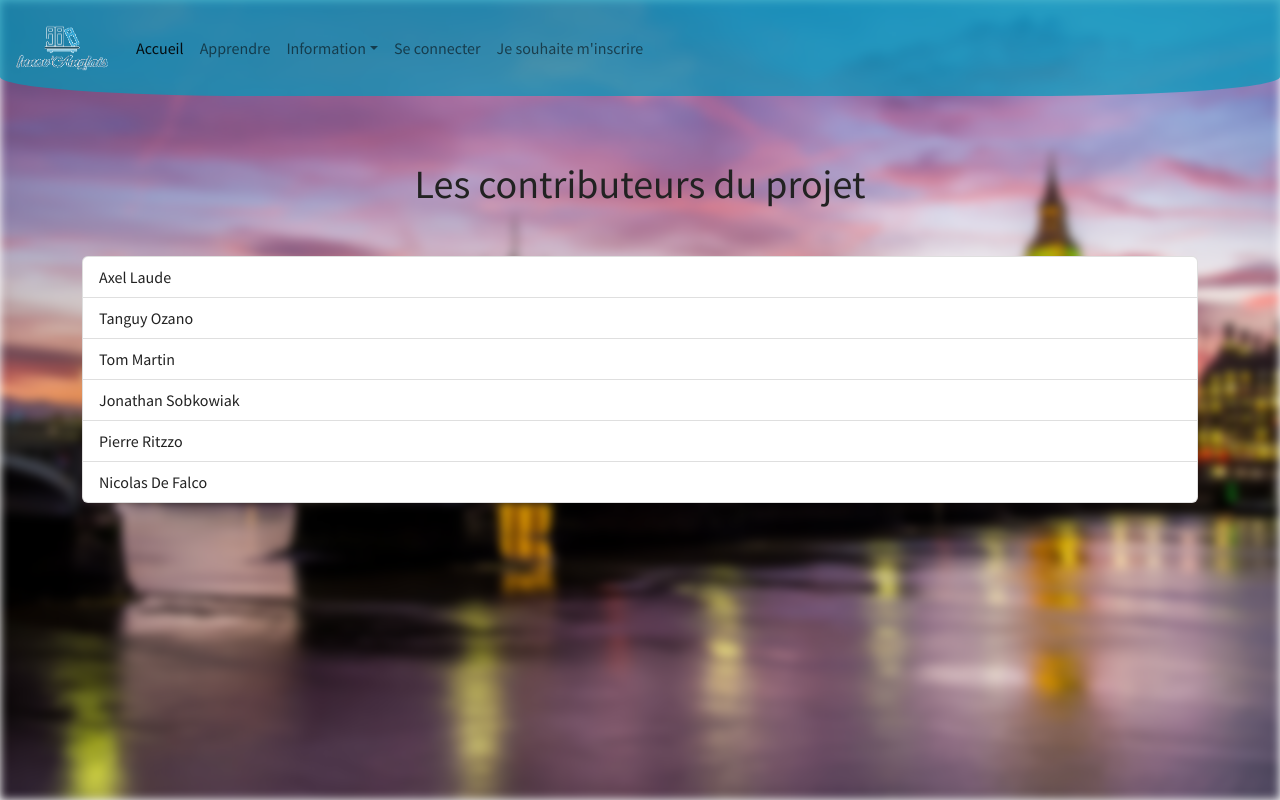
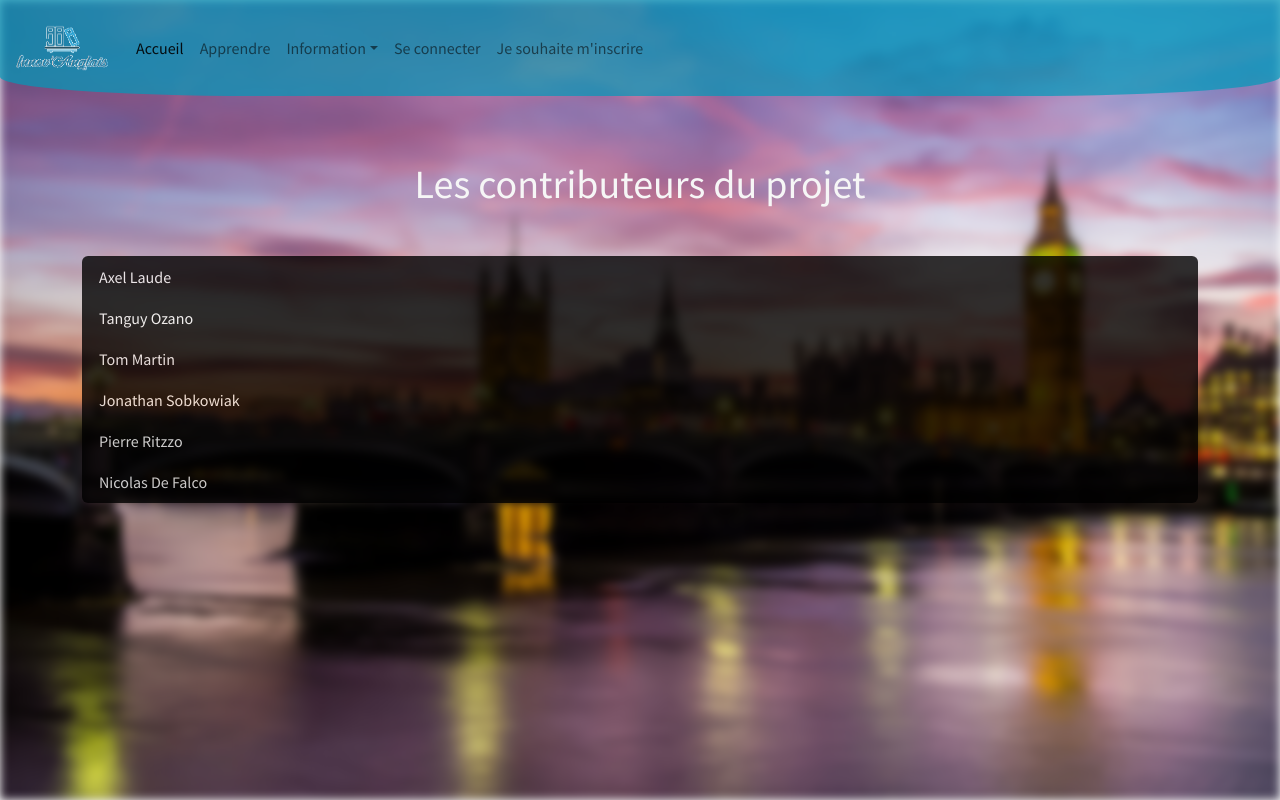
Before and after one commit to Morbleuz/Inno-v-Anglais, a Symfony app: template InovApi/templates/information/contributeur.html.twig in a window 1280 px wide. Run offline with Twig, Linux system fonts and the light colour scheme; the template is opened without the code that fills it, so the values that code supplies are empty; some libraries are stand-ins or nearby versions.

Commit message:
compteur, ccm

```diff
--- a/InovApi/public/css/style.css
+++ b/InovApi/public/css/style.css
@@ -21,16 +21,22 @@
     height: 100%;
     overflow: hidden;
     position: relative;
+
 }
 
 .ccm {
     background-color: black;
     position: fixed;
-    height: 50%;
+    width: 50%;
     opacity: 80%;
     margin-left: 5%;
 }
 
+.list-group-item {
+    background-color: black;
+    opacity: 80%;
+
+}
 
 .nav-toggle-overide {
     position: fixed !important;
@@ -74,6 +80,3 @@
     width: 100%;
     height: 100%;
 }
-
-height: 100%;
-}
--- a/InovApi/templates/information/contributeur.html.twig
+++ b/InovApi/templates/information/contributeur.html.twig
@@ -2,14 +2,14 @@
 {% block body %}
 <div style="margin-top: 5%">
     <div class="container content">
-        <h1 class="text-center">Les contributeurs du projet</h1>
-        <ul class="list-group mt-5">
-            <li class="list-group-item">Axel Laude</li>
-            <li class="list-group-item">Tanguy Ozano</li>
-            <li class="list-group-item">Tom Martin</li>
-            <li class="list-group-item">Jonathan Sobkowiak </li>
-            <li class="list-group-item">Pierre Ritzzo</li>
-            <li class="list-group-item">Nicolas De Falco</li>
+        <h1 class="text-center text-light">Les contributeurs du projet</h1>
+        <ul class="maliste list-group mt-5">
+            <li class="list-group-item text-light">Axel Laude</li>
+            <li class="list-group-item  text-light">Tanguy Ozano</li>
+            <li class="list-group-item  text-light">Tom Martin</li>
+            <li class="list-group-item  text-light">Jonathan Sobkowiak </li>
+            <li class="list-group-item  text-light">Pierre Ritzzo</li>
+            <li class="list-group-item  text-light">Nicolas De Falco</li>
 
         </ul>
     </div>
```
Also changed, not shown: InovApi/src/Controller/InformationController.php (+10 -2 lines), InovApi/templates/information/ccm.html.twig (+8 -2 lines), InovApi/templates/base.html.twig (indentation only).
